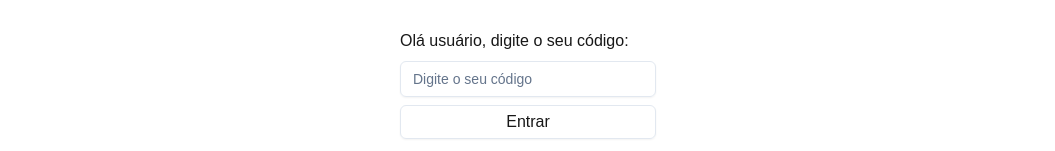
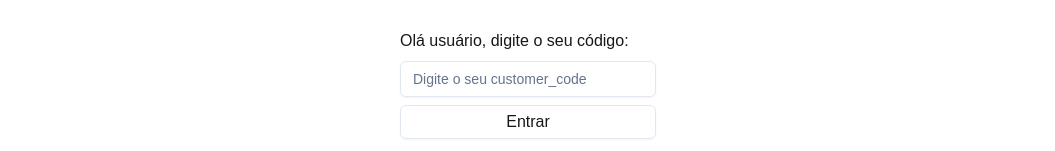
Before and after one commit to pedromourax/shopper-etapa-2, a Next.js app: page /login in a window 1280 px wide. Shown: the part 353-504 px from the top of the page, without its empty margins (112-1167 px from the left). Built offline with nearby package versions, Linux system fonts and the light colour scheme; a web font is replaced by a local one.

Commit message:
placeholder

```diff
--- a/src/app/login/page.tsx
+++ b/src/app/login/page.tsx
@@ -35,7 +35,7 @@ export default function Login() {
             onChange={(e) => setCustomerCode(e.target.value)}
             className="mt-2"
             type="text"
-            placeholder="Digite o seu código"
+            placeholder="Digite o seu customer_code"
           />
           <button
             onClick={handleLogin}
```
